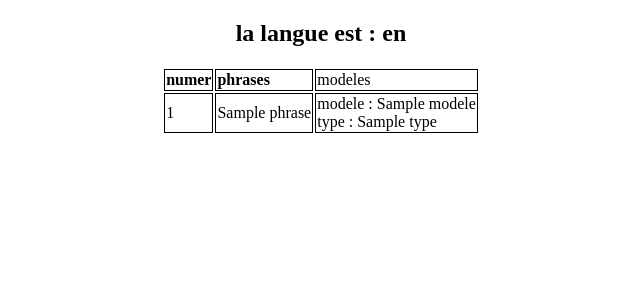
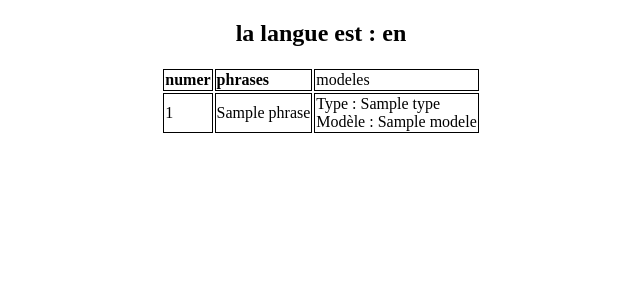
Before and after one commit to abdelazizboussehal/analyseOpinionMultilingue, a Flask app: template web/templates/resultat.html in a window 1280 px wide. Shown: the top 300 px of the page, without its empty margins (319-959 px from the left). Run offline with Flask 2, Linux system fonts and the light colour scheme; the template is opened without the code that fills it: most values are stand-ins (such as "Sample title", 1, 10 or a date in 2020).

Commit message:
Make type model in first place

```diff
--- a/web/templates/resultat.html
+++ b/web/templates/resultat.html
@@ -32,9 +32,9 @@
     </tr>
     {% for n in range(modeles| length) %}
     <tr>
-        <td> {{n+1}}</td>
-        <td>{{phrases[n]}}</td>
-        <td>modele : {{modeles[n]}}</br> type : {{types[n]}}</td>
+        <td> {{n+1}} </td>
+        <td> {{phrases[n]}} </td>
+        <td> Type : {{types[n]}} <br> Modèle : {{modeles[n]}} </td>
 
     </tr>
     {% endfor %}
```
